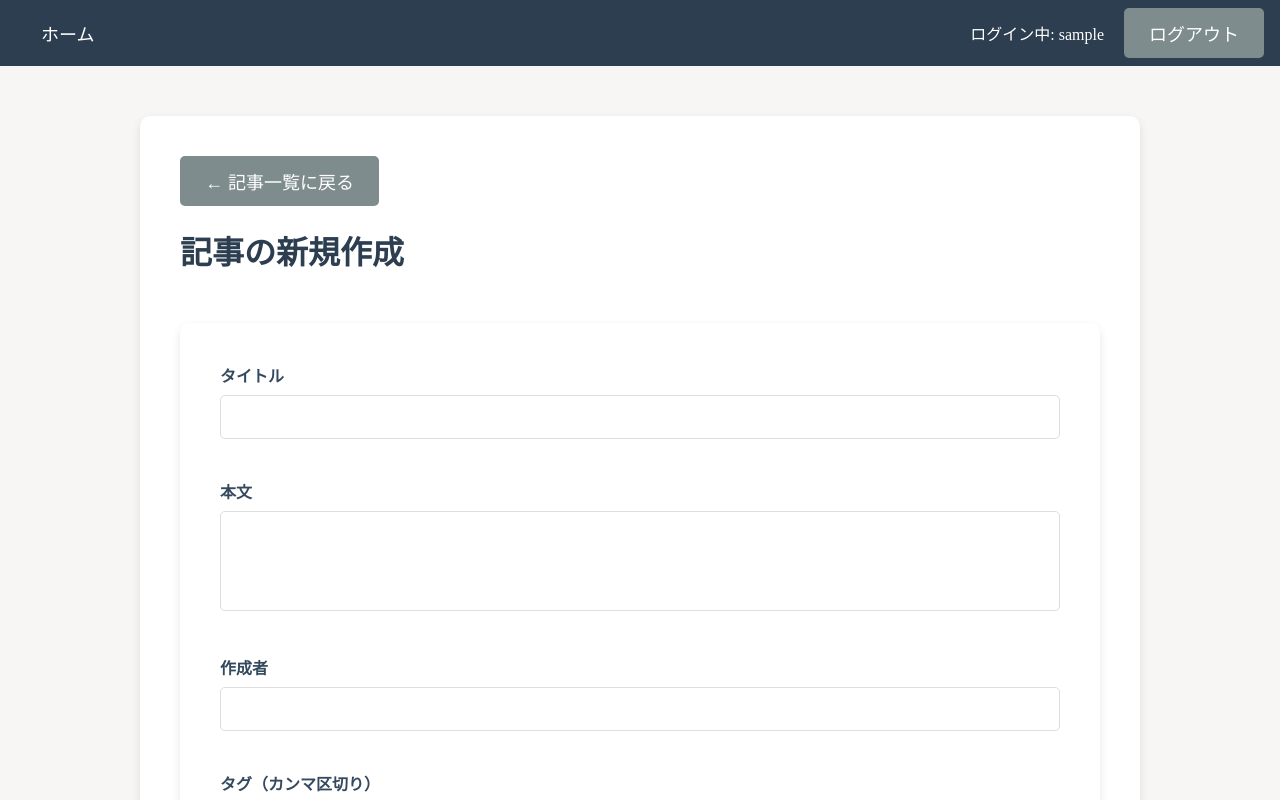
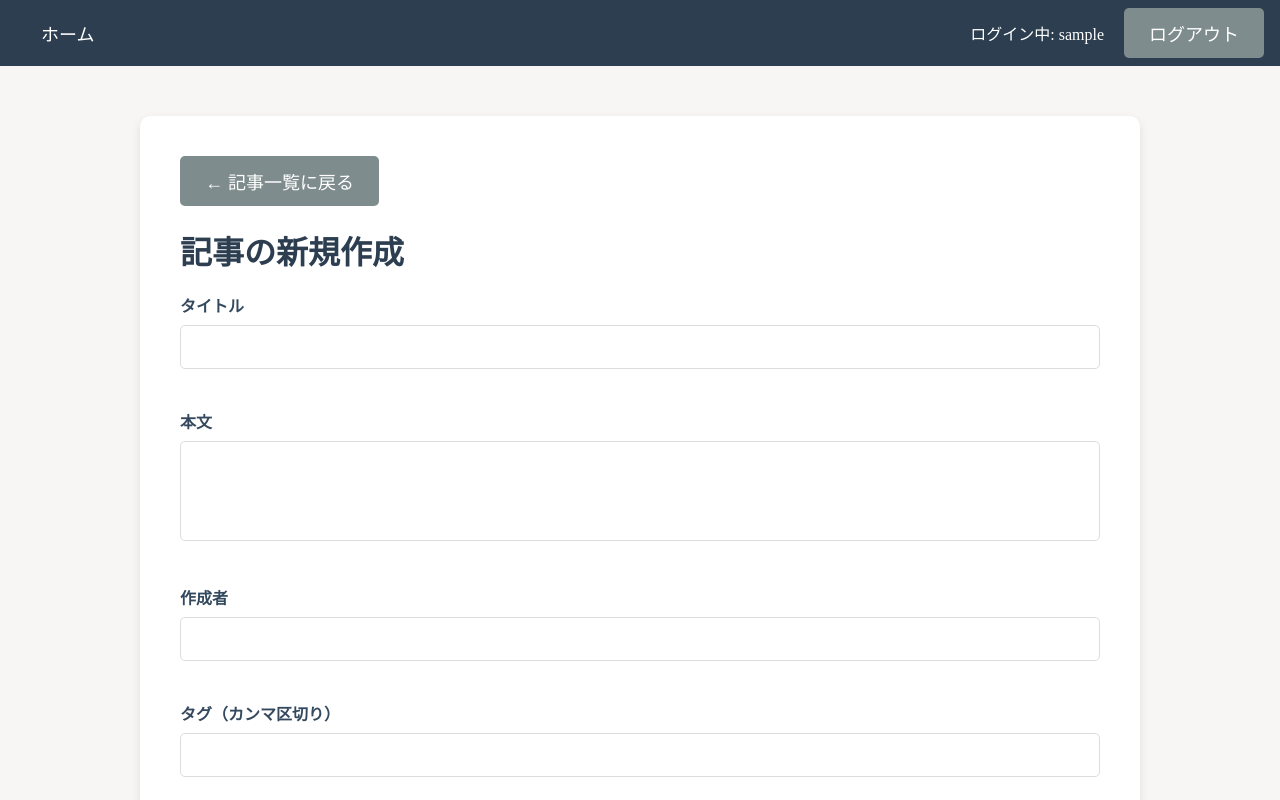
Before and after one commit to tech-education-nav/vue-spa, a Vue app: page /articles/new in a window 1280 px wide. Shown: the top 800 px of the page. Built offline with nearby package versions, Linux system fonts and the light colour scheme; sample sign-in values are in the browser's storage.

Commit message:
更新機能 タグ不具合修正

```diff
--- a/db.json
+++ b/db.json
@@ -101,35 +101,11 @@
       "createdAt": "2025-06-15T18:20:00Z",
       "updatedAt": "2025-06-15T19:00:00Z",
       "tags": [
-        "Vue.js",
-        "API",
-        "HTTP"
+        "aaaaa",
+        "bbbbb",
+        "ccc",
+        "vvvvv"
       ]
-    },
-    {
-      "id": "8",
-      "title": "Vue.jsのテスト戦略",
-      "content": "Vueコンポーネントの単体テストとE2Eテストの手法を解説します。Vitestを使用したテスト実装の基本について学びます。",
-      "author": "管理者",
-      "createdAt": "2025-07-20T14:10:00Z",
-      "updatedAt": "2025-07-20T14:45:00Z",
-      "tags": [
-        "Vue.js",
-        "Testing",
-        "Vitest"
-      ]
-    },
-    {
-      "id": "c2b4",
-      "title": "更新：新規作成テスト",
-      "content": "更新：新規作成テスト",
-      "author": "更新：新規作成テスト",
-      "tags": [
-        "更新：新規作成テスト",
-        "あああああ"
-      ],
-      "createdAt": "2025-01-20T06:00:38.488Z",
-      "updatedAt": "2025-01-20T06:00:38.488Z"
     }
   ]
 }
--- a/src/components/articles/ArticleForm.vue
+++ b/src/components/articles/ArticleForm.vue
@@ -15,7 +15,6 @@ const emit = defineEmits(['submit'])
 </script>
 
 <template>
-  <div class="container">
   <form @submit.prevent="emit('submit')">
     <div class="form-group">
       <label for="title">タイトル</label>
@@ -32,6 +31,7 @@ const emit = defineEmits(['submit'])
       <input id="author" v-model="article.author" type="text" required />
     </div>
 
+    {{ article.tags }}
     <div class="form-group">
       <label for="tags">タグ（カンマ区切り）</label>
       <input id="tags" v-model="article.tags" type="text" />
@@ -39,5 +39,4 @@ const emit = defineEmits(['submit'])
 
     <button type="submit" :disabled="props.isDisabled" class="button button-primary">保存</button>
   </form>
-  </div>
 </template>
--- a/src/composables/useArticle.js
+++ b/src/composables/useArticle.js
@@ -58,6 +58,7 @@ export const useArticle = () => {
       const data = await response.json()
       article.value = {
         ...data,
+        tags: Array.isArray(data.tags) && data.tags.length > 0 ? data.tags : [],
       }
     } catch (err) {
       error.value = '記事の取得に失敗しました。時間をおいて再試行してください。'
@@ -112,12 +113,14 @@ export const useArticle = () => {
       const updatedArticle = {
         ...article.value,
         tags:
-          article.value.tags.length > 0
+          typeof article.value.tags === 'string' && article.value.tags.trim() !== ''
             ? article.value.tags
                 .split(',')
                 .map((tag) => tag.trim())
                 .filter((tag) => tag !== '')
-            : [],
+            : Array.isArray(article.value.tags)
+              ? article.value.tags
+              : [],
       }
 
       const response = await fetch(`${API_URL}/${id}`, {
```
Lines whose indentation alone changed are shown as unchanged.
